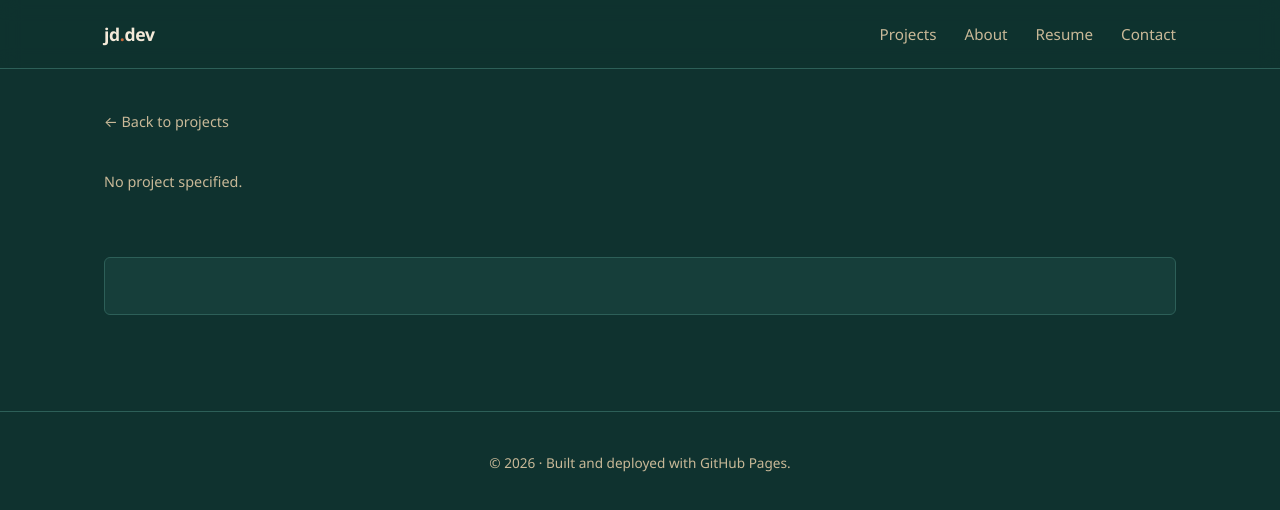
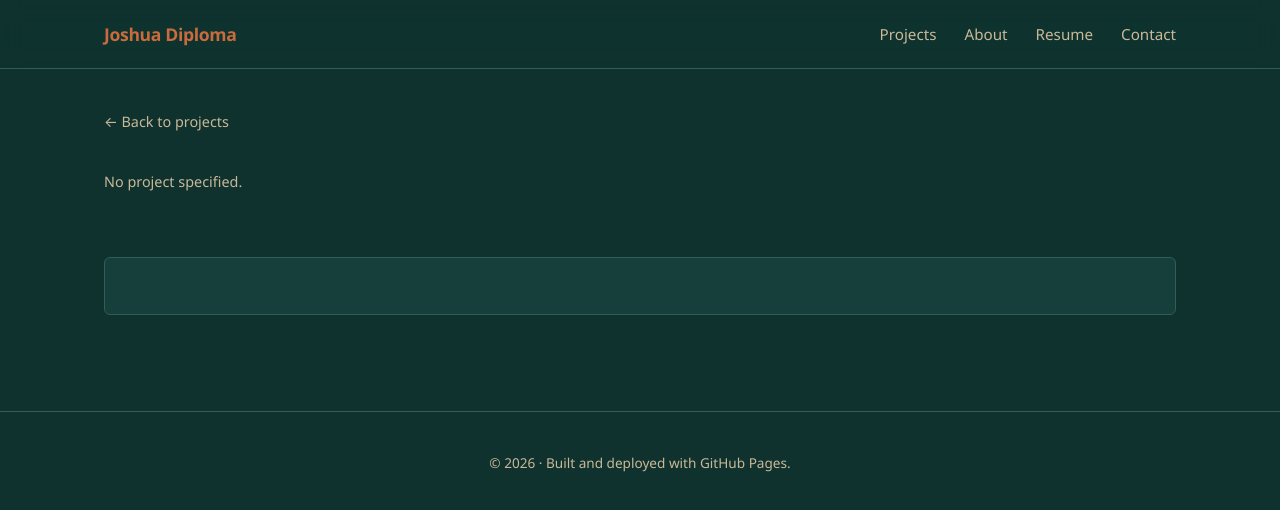
Before and after one commit to Deeplowmah/projects, a plain HTML site: page project.html in a window 1280 px wide. Drawn offline with Linux system fonts and the light colour scheme.

Commit message:
modified jd.dev

```diff
--- a/project.html
+++ b/project.html
@@ -9,7 +9,7 @@
 <body>
   <header class="site-header">
     <div class="wrap">
-      <a href="index.html" class="logo">jd<span>.</span>dev</a>
+      <a href="index.html" class="logo"><span>Joshua Diploma</span></a>
       <ul class="site-nav">
         <li><a href="index.html#projects">Projects</a></li>
         <li><a href="index.html#about">About</a></li>
```
